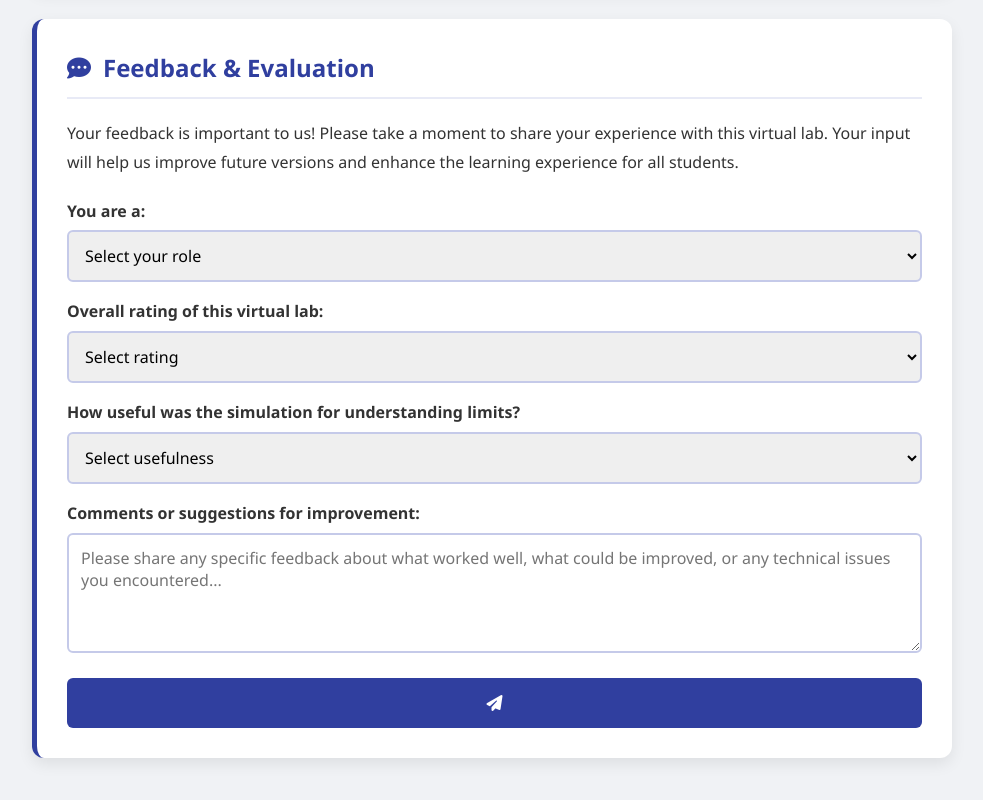
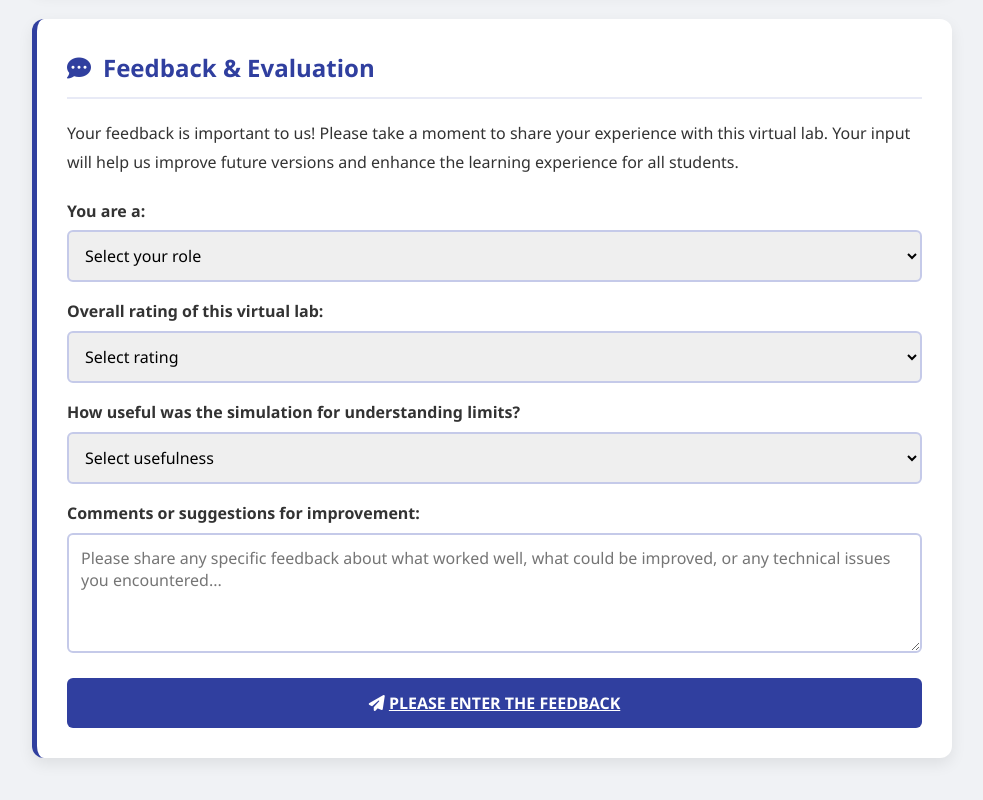
Before and after one commit to udaysurve122-sudo/Vitual-Lab-To-calculate-the-limit-of-the-function1, a plain HTML site: page index.html in a window 1280 px wide. Shown: the part 6347-7147 px from the top of the page, without its empty margins (288-1271 px from the left). Drawn offline with Linux system fonts and the light colour scheme.

Commit message:
Update index.html

```diff
--- a/index.html
+++ b/index.html
@@ -959,7 +959,7 @@
 
                             <button type="submit" class="submit-btn">
                                 <i class="fas fa-paper-plane"></i>
-                                <a href="https://docs.google.com/forms/d/1_9PfPTFwoY8evb-s7cMIyLfY_igId26X-oOs4HULJc4/edit" style="color:#FFFFFF"></a>
+                                <a href="https://docs.google.com/forms/d/1_9PfPTFwoY8evb-s7cMIyLfY_igId26X-oOs4HULJc4/edit" style="color:#FFFFFF">PLEASE ENTER THE FEEDBACK</a>
                             </button>
                         </form>
 
```
